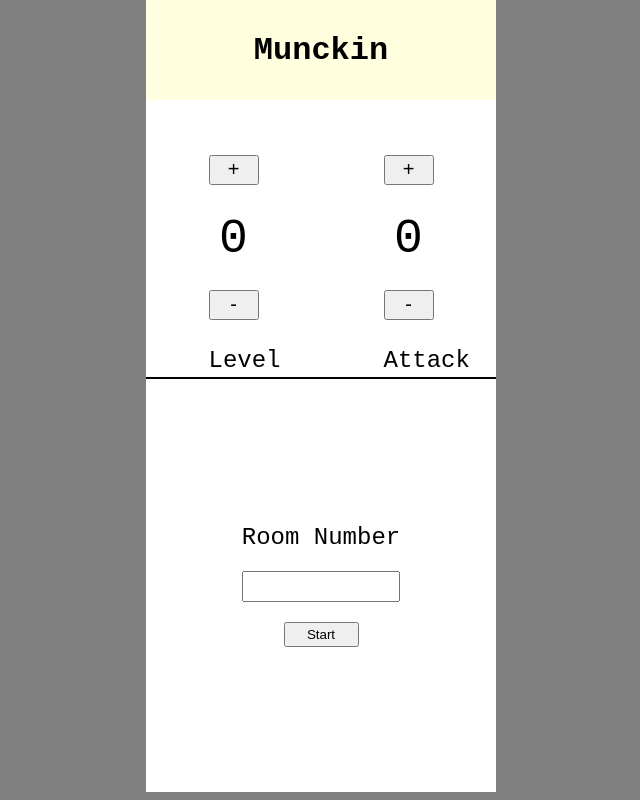
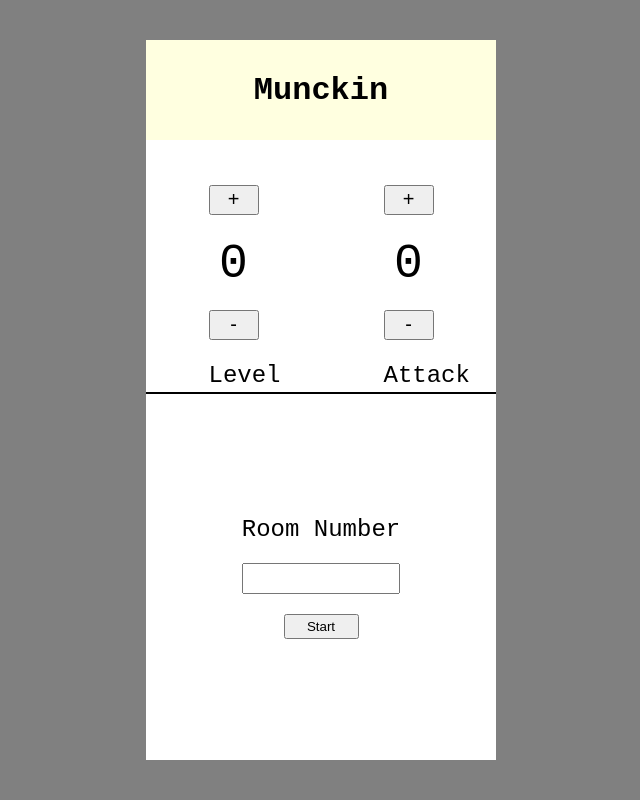
Before and after one commit to mirumodapon/border-game-tool_munchkin, a React (Create React App) app in the folder munchkin/: page / in a window 1280 px wide. Shown: the whole page, without its empty margins (319-959 px from the left). Built offline with nearby package versions, Linux system fonts and the light colour scheme.

Commit message:
css munchkin

```diff
--- a/munchkin/src/css/app.scss
+++ b/munchkin/src/css/app.scss
@@ -9,10 +9,13 @@
 }
 @media screen and (min-width: 450px) {
     #container {
-        height: 99vh;
+        height: 90vh;
         width: 350px;
-        margin: 0 auto;
+        margin: auto;
         background: white;
+        position: absolute;
+        top:0;bottom:0;
+        right:0;left:0;
     }
 }
 @media screen and (max-width: 450px) {
--- a/munchkin/src/css/index.css
+++ b/munchkin/src/css/index.css
@@ -6,9 +6,6 @@
 
 @media screen and (min-width: 450px) {
   body {
-      height: 99vh;
-      width: 350px;
-      margin: 0 auto;
       background: gray;
   }
 }
```
